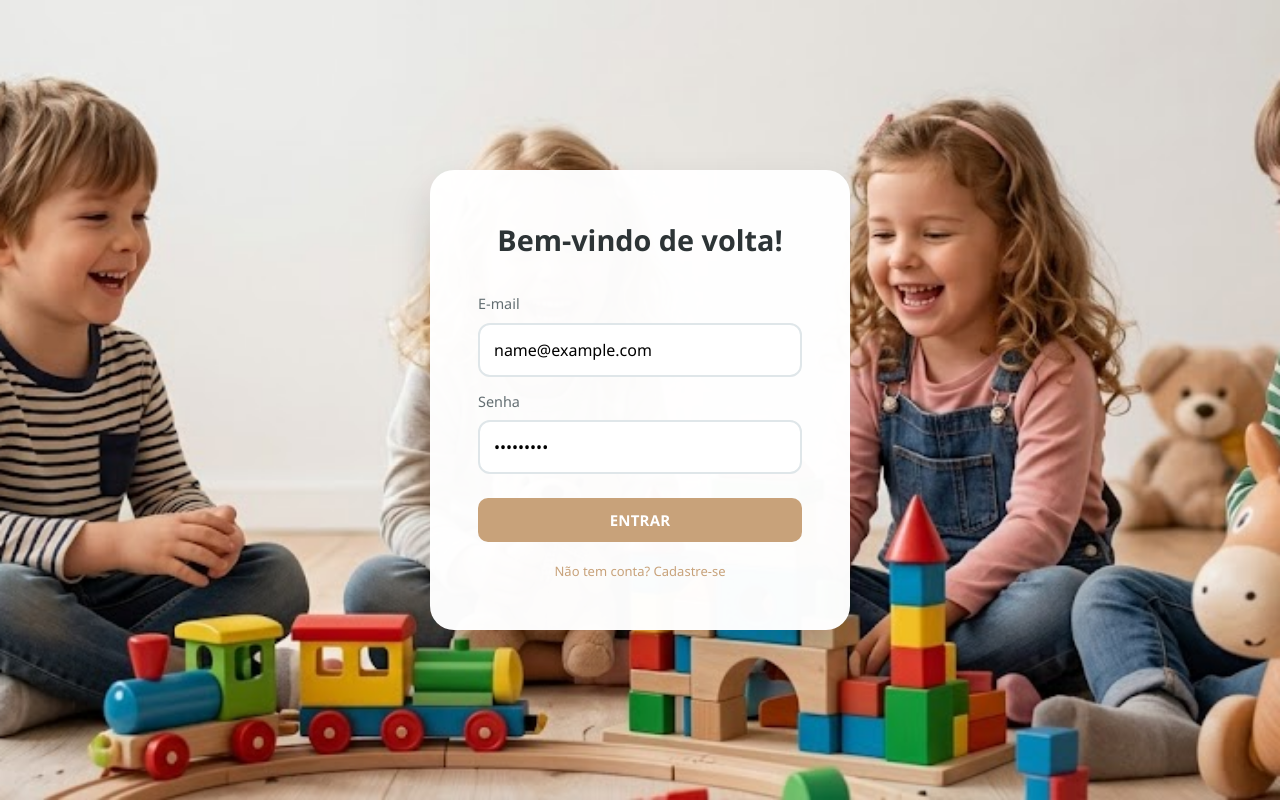
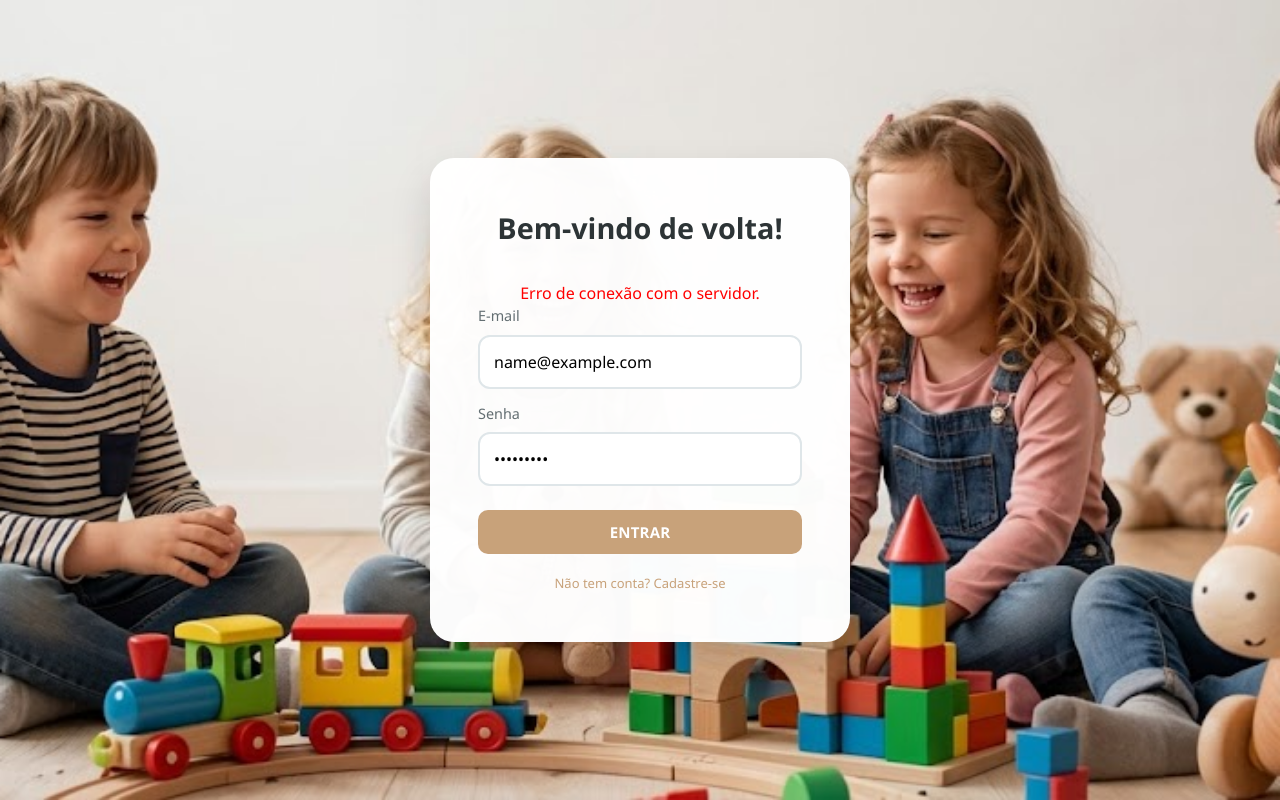
Before and after one commit to caixa-magica-teach/Caixa-Magica--react, a React (Vite) app: page /login in a window 1280 px wide. Both pictures are taken after typing "name@example.com", "Sample123" into the empty fields and a click on the button "ENTRAR". Built offline with nearby package versions, Linux system fonts and the light colour scheme; no server answers.

Commit message:
feat: atualiza formulários de login e cadastro

```diff
--- a/src/components/LoginForm.jsx
+++ b/src/components/LoginForm.jsx
@@ -1,17 +1,78 @@
-import React from "react";
+import React, { useState } from "react";
 
 export default function LoginForm({ onToggle }) {
+  const [email, setEmail] = useState("");
+  const [senha, setSenha] = useState("");
+  const [erro, setErro] = useState("");
+  const [sucesso, setSucesso] = useState(false);
+
+  const handleSubmit = async (e) => {
+    e.preventDefault();
+    setErro("");
+
+    const dadosLogin = {
+      username: email, // O Django autentica usando o username (que salvamos como e-mail)
+      password: senha,
+    };
+
+    try {
+      const response = await fetch("http://127.0.0.1:8000/api/v1/token/", {
+        method: "POST",
+        headers: {
+          "Content-Type": "application/json",
+        },
+        body: JSON.stringify(dadosLogin),
+      });
+
+      if (response.ok) {
+        const data = await response.json();
+        setSucesso(true);
+
+        // Salvando o token JWT no localStorage para autenticar as próximas requisições
+        localStorage.setItem("access_token", data.access);
+        localStorage.setItem("refresh_token", data.refresh);
+
+        setTimeout(() => {
+          window.location.href = "/";
+        }, 1500);
+      } else {
+        const errorData = await response.json();
+        setErro("E-mail ou senha inválidos. Tente novamente.");
+        console.log(errorData);
+      }
+    } catch (err) {
+      setErro("Erro de conexão com o servidor.");
+      console.error(err);
+    }
+  };
+
   return (
     <div className="auth-inner">
       <h2>Bem-vindo de volta!</h2>
-      <form onSubmit={(e) => e.preventDefault()}>
+
+      {sucesso && <p style={{ color: "green" }}>Login realizado com sucesso! Redirecionando...</p>}
+      {erro && <p style={{ color: "red" }}>{erro}</p>}
+
+      <form onSubmit={handleSubmit}>
         <div className="field-wrap">
           <label>E-mail</label>
-          <input type="email" placeholder="seu@email.com" />
+          <input
+            type="email"
+            placeholder="seu@email.com"
+            value={email}
+            onChange={(e) => setEmail(e.target.value)}
+            required
+          />
         </div>
         <div className="field-wrap">
           <label>Senha</label>
-          <input type="password" placeholder="••••••••" />
+          <input
+            type="password"
+            placeholder="••••••••"
+            value={senha}
+            onChange={(e) => setSenha(e.target.value)}
+            required
+          />
         </div>
         <button type="submit" className="btn-primary">ENTRAR</button>
       </form>
--- a/src/components/RegisterForm.jsx
+++ b/src/components/RegisterForm.jsx
@@ -1,21 +1,109 @@
-import React from "react";
+import React, { useState } from "react";
 
 export default function RegisterForm({ onToggle }) {
+  const [nome, setNome] = useState("");
+  const [email, setEmail] = useState("");
+  const [telefone, setTelefone] = useState("");
+  const [enderecoPadrao, setEnderecoPadrao] = useState("");
+  const [senha, setSenha] = useState("");
+  const [erro, setErro] = useState("");
+  const [sucesso, setSucesso] = useState(false);
+
+  const handleSubmit = async (e) => {
+    e.preventDefault();
+    setErro("");
+
+    const dadosCliente = {
+      username: email,       // Usamos o e-mail como username para o Django
+      email: email,
+      password: senha,
+      first_name: nome,      // Nome completo mapeado para o first_name do User
+      telefone: telefone,
+      endereco_padrao: enderecoPadrao,
+    };
+
+    try {
+      const response = await fetch("http://127.0.0.1:8000/api/v1/clientes/", {
+        method: "POST",
+        headers: {
+          "Content-Type": "application/json",
+        },
+        body: JSON.stringify(dadosCliente),
+      });
+
+      if (response.ok) {
+        setSucesso(true);
+        setTimeout(() => {
+          onToggle(); // Retorna para a tela de login
+        }, 2000);
+      } else {
+        const errorData = await response.json();
+        console.log(errorData);
+        setErro("Erro ao cadastrar. Verifique os campos e tente novamente.");
+      }
+    } catch (err) {
+      setErro("Erro de conexão com o servidor.");
+      console.error(err);
+    }
+  };
+
   return (
     <div className="auth-inner">
       <h2>Criar sua conta</h2>
-      <form onSubmit={(e) => e.preventDefault()}>
+
+      {sucesso && <p style={{ color: "green" }}>Cadastro realizado com sucesso! Redirecionando...</p>}
+      {erro && <p style={{ color: "red" }}>{erro}</p>}
+
+      <form onSubmit={handleSubmit}>
         <div className="field-wrap">
           <label>Nome Completo</label>
-          <input type="text" placeholder="Seu nome" />
+          <input
+            type="text"
+            placeholder="Seu nome"
+            value={nome}
+            onChange={(e) => setNome(e.target.value)}
+            required
+          />
         </div>
         <div className="field-wrap">
           <label>E-mail</label>
-          <input type="email" placeholder="seu@email.com" />
+          <input
+            type="email"
+            placeholder="seu@email.com"
+            value={email}
+            onChange={(e) => setEmail(e.target.value)}
+            required
+          />
+        </div>
+        <div className="field-wrap">
+          <label>Telefone (com DDD)</label>
+          <input
+            type="text"
+            placeholder="(11) 98765-4321"
+            value={telefone}
+            onChange={(e) => setTelefone(e.target.value)}
+            required
+          />
+        </div>
+        <div className="field-wrap">
+          <label>Endereço de Entrega</label>
+          <input
+            type="text"
+            placeholder="Rua, número, bairro, cidade"
+            value={enderecoPadrao}
+            onChange={(e) => setEnderecoPadrao(e.target.value)}
+            required
+          />
         </div>
         <div className="field-wrap">
           <label>Senha</label>
-          <input type="password" placeholder="••••••••" />
+          <input
+            type="password"
+            placeholder="••••••••"
+            value={senha}
+            onChange={(e) => setSenha(e.target.value)}
+            required
+          />
         </div>
         <button type="submit" className="btn-primary">CRIAR CONTA</button>
       </form>
```
